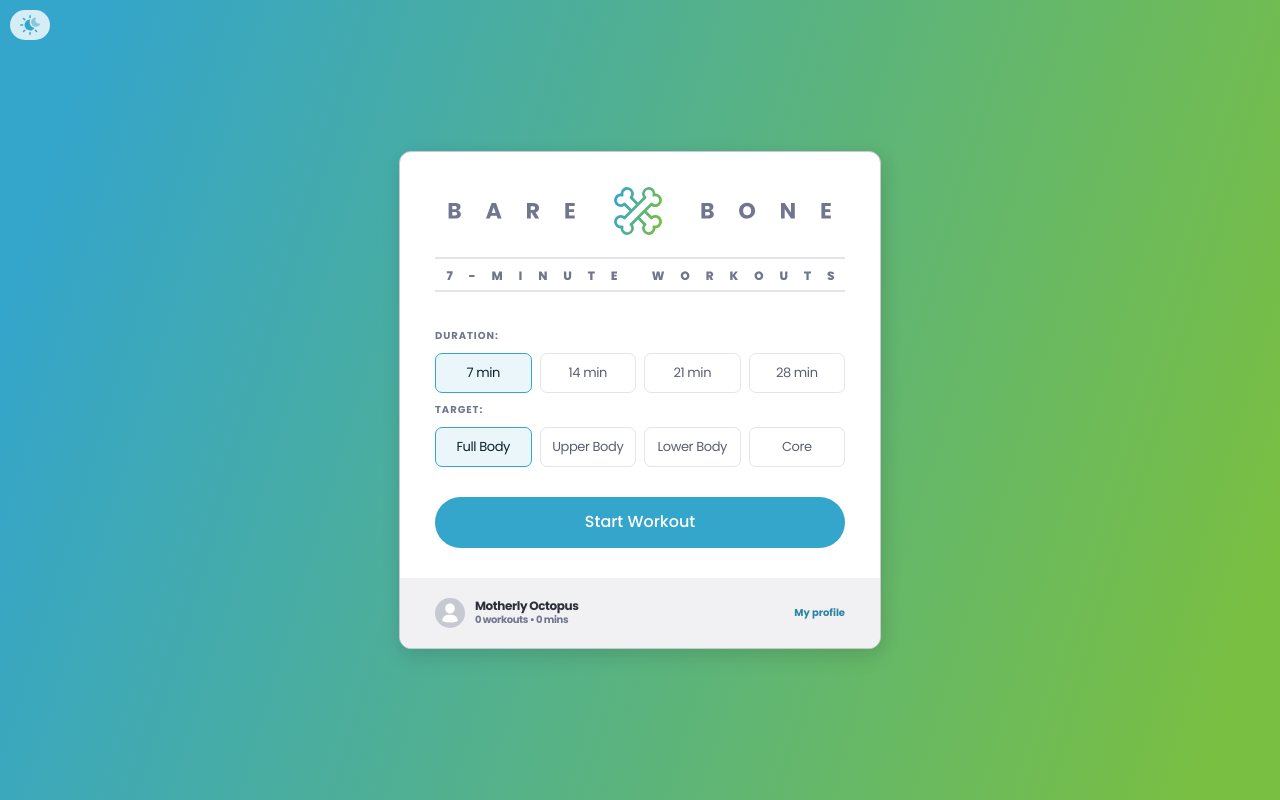
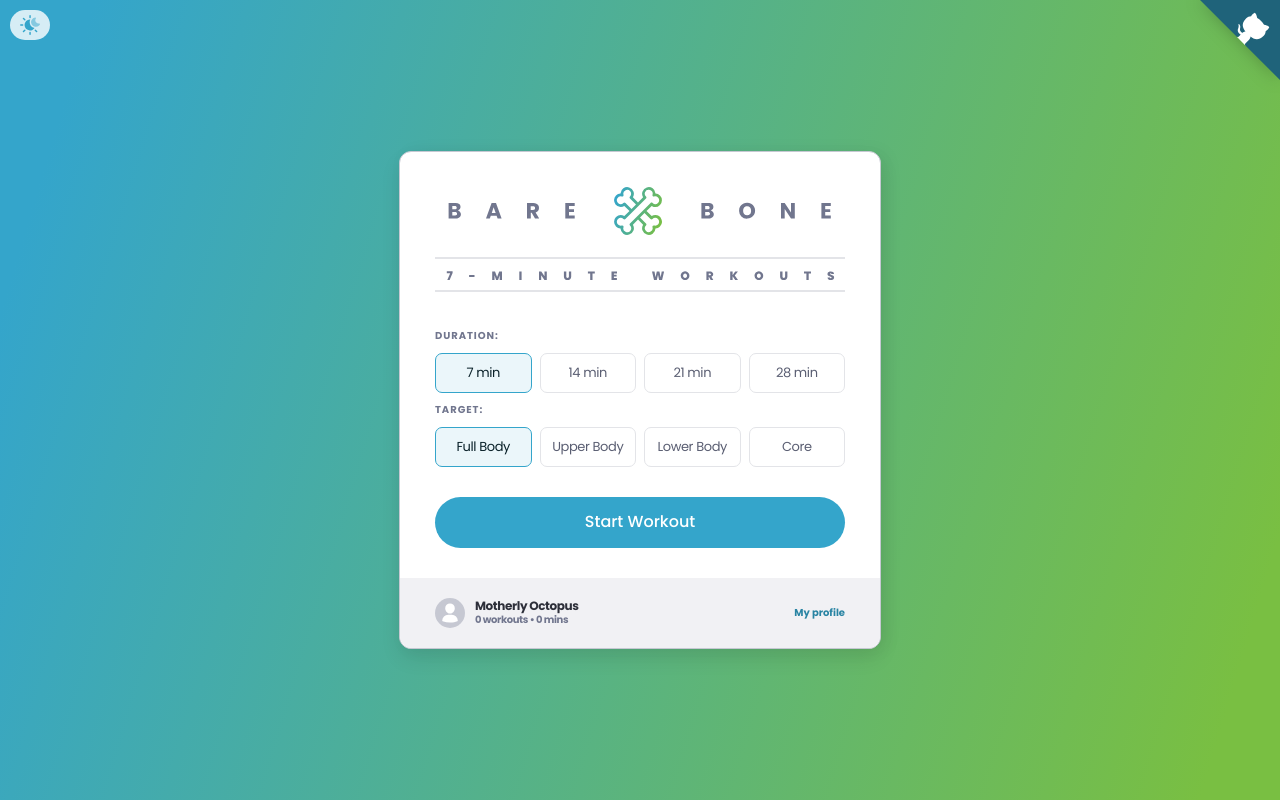
Before and after one commit to baadaa/barebone-workout, a Next.js app: page / in a window 1280 px wide. Built offline with nearby package versions, Linux system fonts and the light colour scheme.

Commit message:
add github button

```diff
--- /dev/null
+++ b/components/Graphics/GitHub.tsx
@@ -0,0 +1,56 @@
+import styled from 'styled-components';
+
+const GitHubLink = styled.a`
+  &:hover svg {
+    transform: scale(1.05);
+  }
+  &:hover .octo-arm {
+    animation: octocat-wave 560ms ease-in-out infinite;
+  }
+  svg {
+    fill: var(--github);
+    color: #fff;
+    position: absolute;
+    top: 0;
+    border: 0;
+    right: 0;
+    filter: drop-shadow(0px -1px 9px rgba(0, 0, 0, 0.25));
+  }
+  @keyframes octocat-wave {
+    0%,
+    100% {
+      transform: rotate(0);
+    }
+    20%,
+    60% {
+      transform: rotate(-25deg);
+    }
+    40%,
+    80% {
+      transform: rotate(10deg);
+    }
+  }
+`;
+
+export const GitHub = () => (
+  <GitHubLink
+    href="https://github.com/baadaa/barebone-workout"
+    target="_blank"
+    aria-label="View on GitHub"
+  >
+    <svg width="80" height="80" viewBox="0 0 250 250" aria-hidden="true">
+      <path d="M0,0 L115,115 L130,115 L142,142 L250,250 L250,0 Z"></path>
+      <path
+        d="M128.3,109.0 C113.8,99.7 119.0,89.6 119.0,89.6 C122.0,82.7 120.5,78.6 120.5,78.6 C119.2,72.0 123.4,76.3 123.4,76.3 C127.3,80.9 125.5,87.3 125.5,87.3 C122.9,97.6 130.6,101.9 134.4,103.2"
+        fill="currentColor"
+        style={{ transformOrigin: '130px 106px' }}
+        className="octo-arm"
+      ></path>
+      <path
+        d="M115.0,115.0 C114.9,115.1 118.7,116.5 119.8,115.4 L133.7,101.6 C136.9,99.2 139.9,98.4 142.2,98.6 C133.8,88.0 127.5,74.4 143.8,58.0 C148.5,53.4 154.0,51.2 159.7,51.0 C160.3,49.4 163.2,43.6 171.4,40.1 C171.4,40.1 176.1,42.5 178.8,56.2 C183.1,58.6 187.2,61.8 190.9,65.4 C194.5,69.0 197.7,73.2 200.1,77.6 C213.8,80.2 216.3,84.9 216.3,84.9 C212.7,93.1 206.9,96.0 205.4,96.6 C205.1,102.4 203.0,107.8 198.3,112.5 C181.9,128.9 168.3,122.5 157.7,114.1 C157.9,116.9 156.7,120.9 152.7,124.9 L141.0,136.5 C139.8,137.7 141.6,141.9 141.8,141.8 Z"
+        fill="currentColor"
+        className="octo-body"
+      ></path>
+    </svg>
+  </GitHubLink>
+);
--- a/components/Graphics/index.tsx
+++ b/components/Graphics/index.tsx
@@ -2,3 +2,4 @@
 export * from './IconControls';
 export * from './Confetti';
 export * from './Avatar';
+export * from './GitHub';
--- a/components/Settings.tsx
+++ b/components/Settings.tsx
@@ -1,7 +1,7 @@
 import { SetStateAction, useEffect } from 'react';
 import styled from 'styled-components';
 import Profile from './Profile';
-import { Logo } from './Graphics';
+import { Logo, GitHub } from './Graphics';
 import { TargetArea, Program } from '@/types/types';
 import { ColorModeButton } from './Layout';
 import { programs } from './Workouts/programs';
@@ -246,6 +246,7 @@
   };
   return (
     <SettingsWrapper>
+      <GitHub />
       <ColorModeButton />
       <div className="container">
         <div className="inner-wrapper">
--- a/styles/global.ts
+++ b/styles/global.ts
@@ -154,6 +154,7 @@
     --colormode-sun: var(--cyan500);
     --colormode-moon: var(--cyan300);
     --rest-message: var(--cool300);
+    --github: var(--cyan700);
   }
 
   .darkMode {
@@ -203,6 +204,7 @@
     --colormode-sun: var(--yellow300);
     --colormode-moon: var(--yellow500);
     --rest-message: var(--green500);
+    --github: var(--cool600);
 
     --high-elevation: 0px 10px 20px rgba(155, 100, 100, 0.08), 6px 1px 18px rgba(155, 100, 100, 0.05);
 
```
